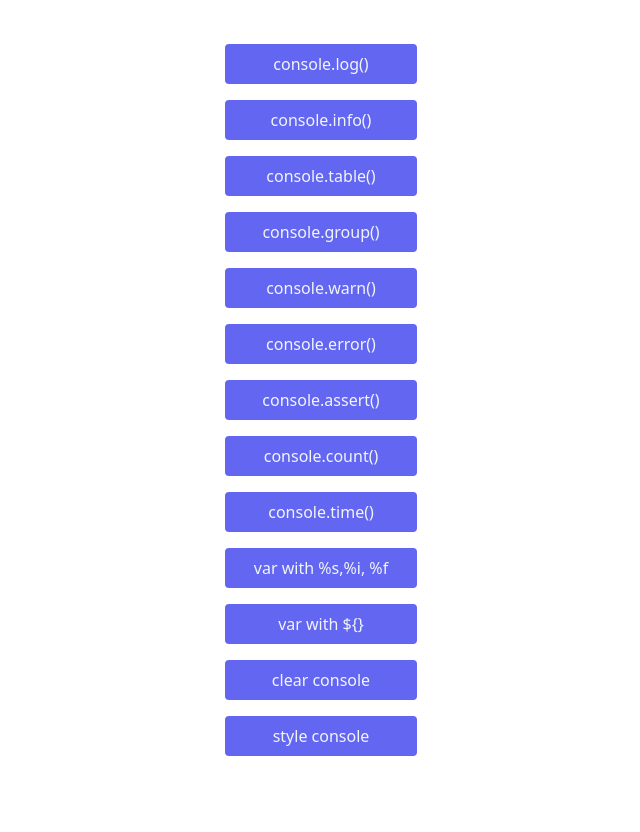
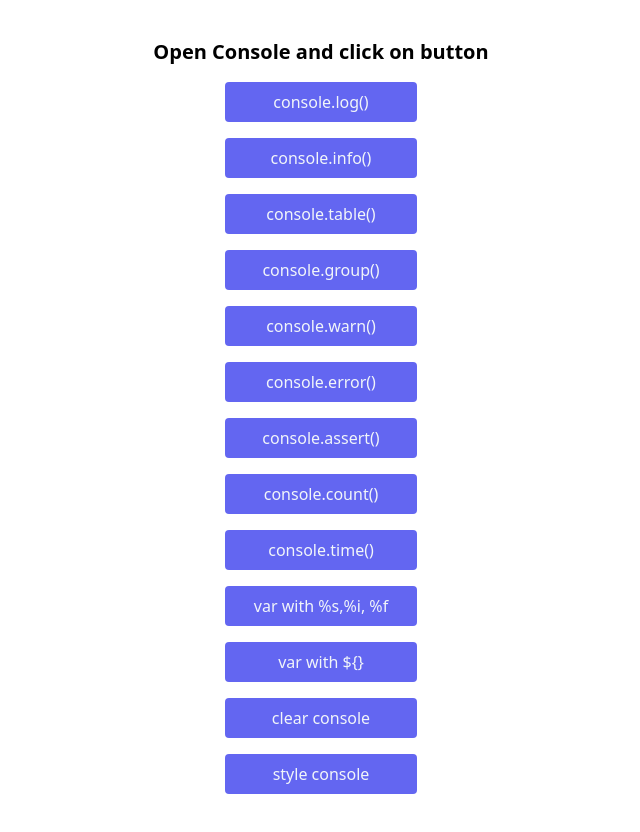
Before and after one commit to NewBTD/js-console-example, a plain HTML site: page index.html in a window 1280 px wide. Shown: the whole page, without its empty margins (319-959 px from the left). Before the commit the page ends 800 px from the top, so only its background shows below. Drawn offline with nearby package versions, Linux system fonts and the light colour scheme.

Commit message:
add site title and header

```diff
--- a/index.html
+++ b/index.html
@@ -7,7 +7,8 @@
     <script src="https://cdn.tailwindcss.com"></script>
 </head>
 <body>
-    <section id="main" class="flex  flex-col h-dvh justify-center items-center gap-4">
+    <section id="main" class="flex flex-col h-dvh justify-center items-center gap-4 my-4">
+        <h2 class="text-xl font-bold">Open Console and click on button</h2>
         <button id="btn_log" class="px-4 py-2 bg-indigo-500 text-slate-100 rounded hover:bg-indigo-400 w-48">console.log()</button>
         <button id="btn_info" class="px-4 py-2 bg-indigo-500 text-slate-100 rounded hover:bg-indigo-400 w-48">console.info()</button>
         <button id="btn_table"class="px-4 py-2 bg-indigo-500 text-slate-100 rounded hover:bg-indigo-400 w-48">console.table()</button>
```
